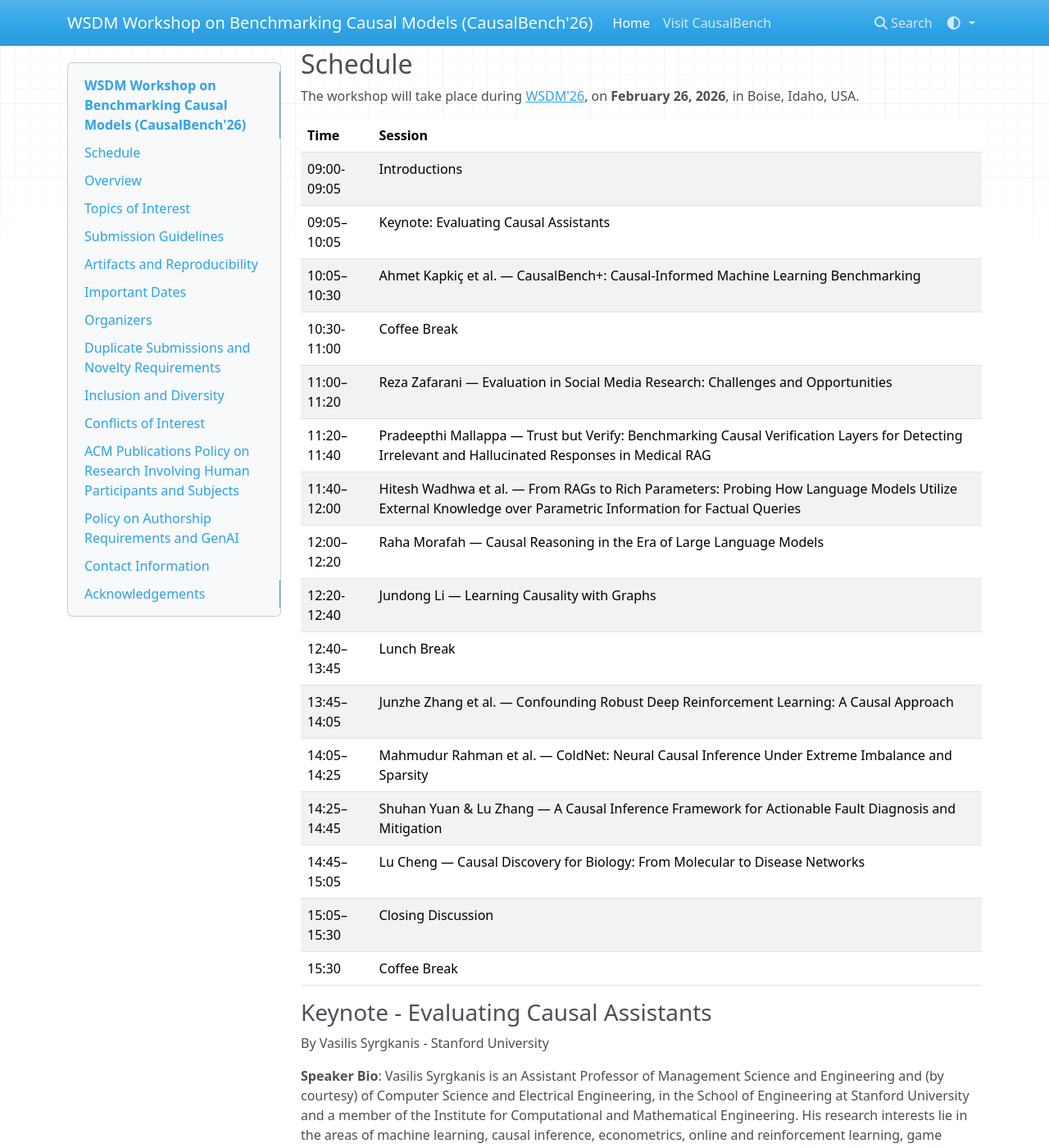
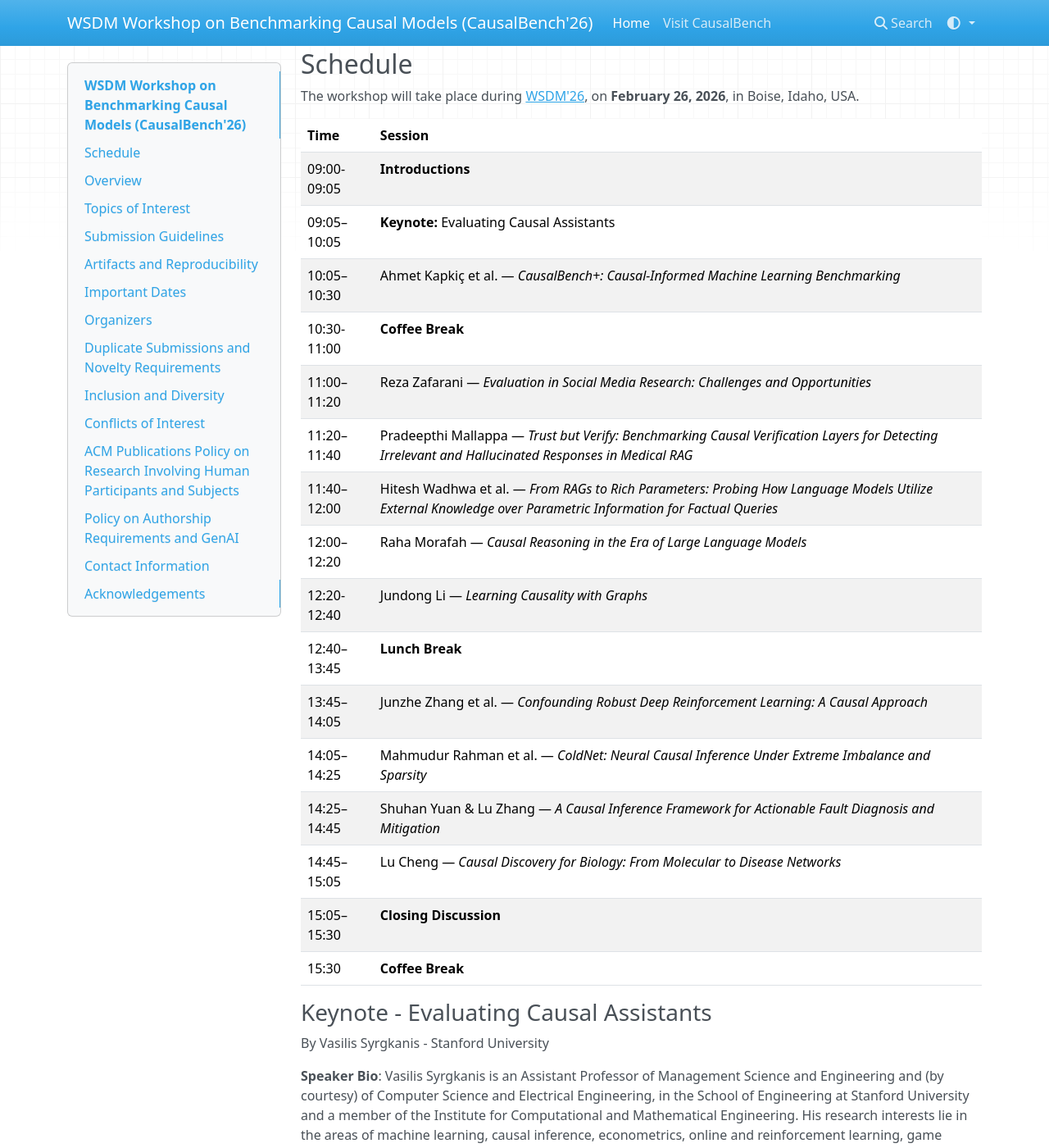
Before and after one commit to CausalBenchOrg/CausalBench-WSDM26, an MkDocs documentation site: the page built from docs/index.md, in a window 1280 px wide and 1400 px high, scrolled down 416 px. Shown: the whole window at 82% size. Built offline with MkDocs 1.6.1, drawn with Linux system fonts in a browser that asks for light colours; nearby versions of some CDN libraries.

Commit message:
Formatting.

```diff
--- a/docs/index.md
+++ b/docs/index.md
@@ -10,22 +10,22 @@ The workshop will take place during [WSDM'26](https://wsdm-conference.org/2026/)
 
 | Time          | Session |
 |---------------|---------|
-| 09:00-09:05   | Introductions |
-| 09:05–10:05   | Keynote: Evaluating Causal Assistants |
-| 10:05–10:30   | Ahmet Kapkiç et al. — CausalBench+: Causal-Informed Machine Learning Benchmarking |
-| 10:30-11:00   | Coffee Break |
-| 11:00–11:20   | Reza Zafarani — Evaluation in Social Media Research: Challenges and Opportunities |
-| 11:20–11:40   | Pradeepthi Mallappa — Trust but Verify: Benchmarking Causal Verification Layers for Detecting Irrelevant and Hallucinated Responses in Medical RAG |
-| 11:40–12:00   | Hitesh Wadhwa et al. — From RAGs to Rich Parameters: Probing How Language Models Utilize External Knowledge over Parametric Information for Factual Queries |
-| 12:00–12:20   | Raha Morafah — Causal Reasoning in the Era of Large Language Models |
-| 12:20-12:40   | Jundong Li — Learning Causality with Graphs |
-| 12:40–13:45   | Lunch Break |
-| 13:45–14:05   | Junzhe Zhang et al. — Confounding Robust Deep Reinforcement Learning: A Causal Approach |
-| 14:05–14:25   | Mahmudur Rahman et al. — ColdNet: Neural Causal Inference Under Extreme Imbalance and Sparsity |
-| 14:25–14:45   | Shuhan Yuan & Lu Zhang — A Causal Inference Framework for Actionable Fault Diagnosis and Mitigation |
-| 14:45–15:05   | Lu Cheng — Causal Discovery for Biology: From Molecular to Disease Networks |
-| 15:05–15:30   | Closing Discussion |
-| 15:30   | Coffee Break |
+| 09:00-09:05   | **Introductions** |
+| 09:05–10:05   | **Keynote:** Evaluating Causal Assistants |
+| 10:05–10:30   | Ahmet Kapkiç et al. — *CausalBench+: Causal-Informed Machine Learning Benchmarking* |
+| 10:30-11:00   | **Coffee Break** |
+| 11:00–11:20   | Reza Zafarani — *Evaluation in Social Media Research: Challenges and Opportunities* |
+| 11:20–11:40   | Pradeepthi Mallappa — *Trust but Verify: Benchmarking Causal Verification Layers for Detecting Irrelevant and Hallucinated Responses in Medical RAG* |
+| 11:40–12:00   | Hitesh Wadhwa et al. — *From RAGs to Rich Parameters: Probing How Language Models Utilize External Knowledge over Parametric Information for Factual Queries* |
+| 12:00–12:20   | Raha Morafah — *Causal Reasoning in the Era of Large Language Models* |
+| 12:20-12:40   | Jundong Li — *Learning Causality with Graphs* |
+| 12:40–13:45   | **Lunch Break** |
+| 13:45–14:05   | Junzhe Zhang et al. — *Confounding Robust Deep Reinforcement Learning: A Causal Approach* |
+| 14:05–14:25   | Mahmudur Rahman et al. — *ColdNet: Neural Causal Inference Under Extreme Imbalance and Sparsity* |
+| 14:25–14:45   | Shuhan Yuan & Lu Zhang — *A Causal Inference Framework for Actionable Fault Diagnosis and Mitigation* |
+| 14:45–15:05   | Lu Cheng — *Causal Discovery for Biology: From Molecular to Disease Networks* |
+| 15:05–15:30   | **Closing Discussion** |
+| 15:30   | **Coffee Break** |
 
 ### Keynote - **Evaluating Causal Assistants**
 By Vasilis Syrgkanis - Stanford University
```
